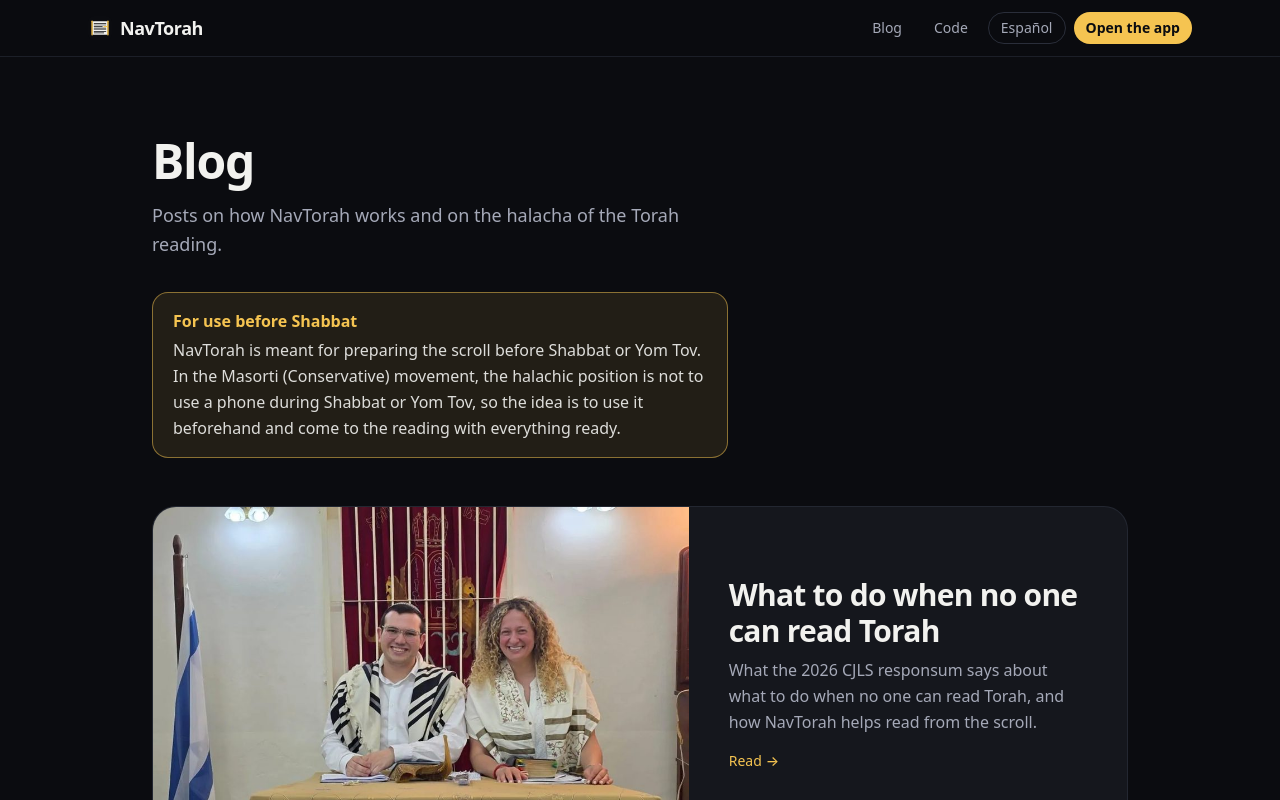
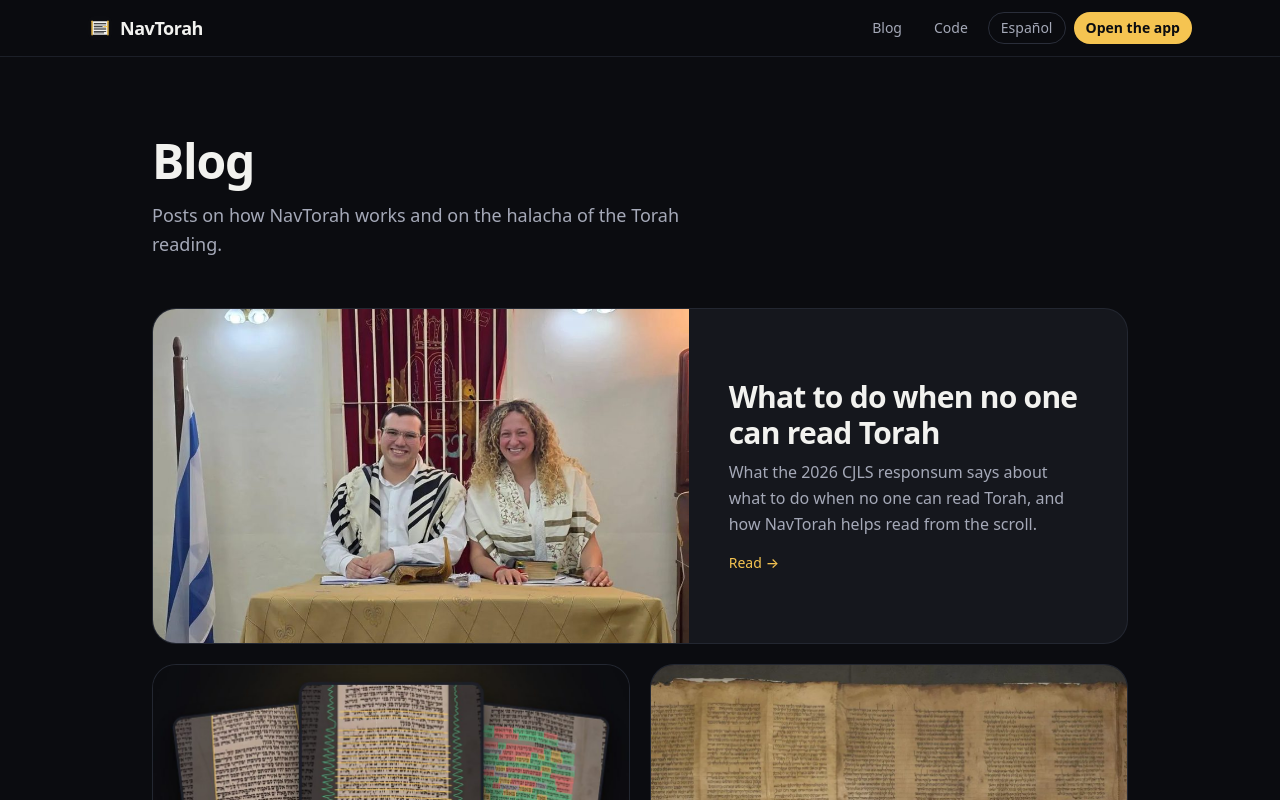
Before and after one commit to matekno/navtora, a Next.js app in the folder apps/web/: page /en/blog in a window 1280 px wide. Shown: the top 800 px of the page. Built offline with nearby package versions, Linux system fonts and the light colour scheme; a web font is replaced by a local one.

Commit message:
The Shabbat note only on the halacha post, not on the blog index
Co-Authored-By: Claude Opus 5.5 <noreply@anthropic.com>
Claude-Session: https://claude.ai/code/session_01LUEtig7AAmZVKAWJRjWGtR

```diff
--- a/apps/web/app/[lang]/blog/page.tsx
+++ b/apps/web/app/[lang]/blog/page.tsx
@@ -1,7 +1,6 @@
 import type { Metadata } from "next";
 import { POSTS } from "@/lib/blog/posts";
 import { PostCard } from "@/components/blog/PostCard";
-import { PrepareNote } from "@/components/blog/PrepareNote";
 import { DEFAULT_LOCALE, getDictionary, hasLocale } from "@/lib/i18n";
 import { alternates } from "@/lib/site";
 
@@ -24,7 +23,6 @@ export default async function BlogIndex({ params }: { params: Promise<{ lang: st
     <main className="mx-auto max-w-5xl px-5 pb-10 pt-14 sm:px-6 sm:pt-20">
       <h1 className="text-4xl font-semibold tracking-tight sm:text-5xl">{t.blog.title}</h1>
       <p className="mt-4 max-w-xl text-lg leading-relaxed text-muted">{t.blog.lead}</p>
-      <PrepareNote lang={lang} className="mt-8 max-w-xl" />
       {/* the first post across the top, the rest two by two; an odd one out at the end goes across too */}
       <ul className="mt-12 grid gap-5 sm:grid-cols-2">
         {POSTS.map((p, i) => {
--- a/apps/web/components/blog/PrepareNote.tsx
+++ b/apps/web/components/blog/PrepareNote.tsx
@@ -1,6 +1,6 @@
 import { getDictionary, type Locale } from "@/lib/i18n";
 
-/** The blog's disclaimer: the app is for getting the scroll ready beforehand, never for use on Shabbat or Yom Tov. */
+/** The halacha post's disclaimer: the app is for getting the scroll ready beforehand, never for use on Shabbat or Yom Tov. */
 export function PrepareNote({ lang, className = "" }: { lang: Locale; className?: string }) {
   const t = getDictionary(lang);
   return (
```
